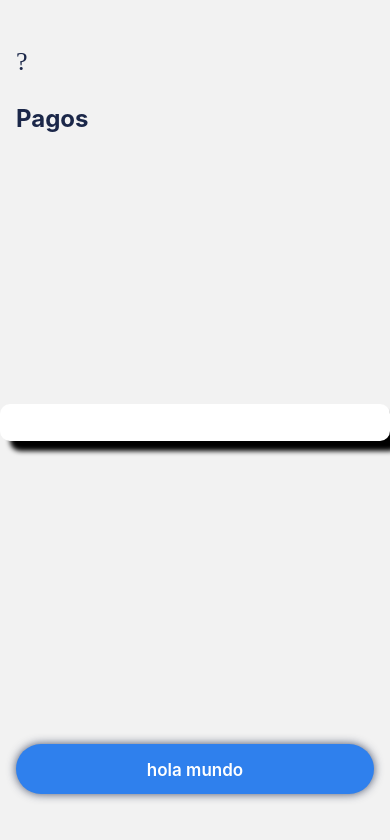
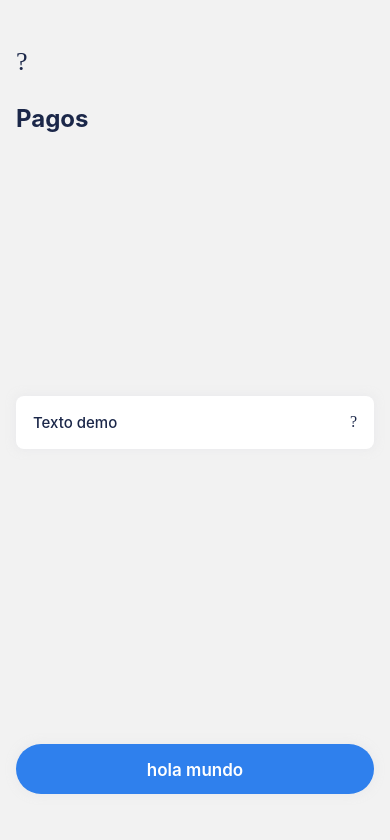
Before and after one commit to hackemateninja/Bank-react-native, a React Native app: screen / in a window 390 px wide. Shown: the top 840 px of the page. Built offline with nearby package versions, Linux system fonts and the light colour scheme.

Commit message:
card payments

```diff
--- /dev/null
+++ b/components/cards/CardItem.js
@@ -0,0 +1,23 @@
+import React from 'react';
+import Container from "../common_components/containers/Container";
+import {CardItemStyle} from "./CardStyles";
+import Row from "../common_components/containers/Row";
+import Text from "../common_components/text/Text";
+import Styles from "../../utils/styles";
+import IconButton from "../common_components/buttons/IconButton";
+
+const CardItem = ({title, route})=>{
+	return (
+		<Container>
+			<CardItemStyle style={Styles.shadow}>
+				<Row>
+					<Text title={title} color={Styles.colors.dark} type="medium"/>
+					<IconButton icon={Styles.icons.caretright} size={16}/>
+				</Row>
+			</CardItemStyle>
+		</Container>
+	);
+};
+
+
+export default CardItem;
--- /dev/null
+++ b/components/cards/CardStyles.js
@@ -0,0 +1,12 @@
+import styled from "styled-components/native";
+import Styles from "../../utils/styles";
+
+export const CardItemStyle = styled.View`
+	background: ${Styles.colors.white};
+	padding: 17px;
+	border-radius: ${Styles.radius.medium};
+	shadow-color: ${Styles.colors.light};
+	shadow-radius: 10px;
+	shadow-opacity: 0.5;
+	elevation: ${5};
+`;
--- a/components/common_components/buttons/Button.js
+++ b/components/common_components/buttons/Button.js
@@ -9,7 +9,7 @@ const Button = ({title, disabled})=>{
 	if (!disabled){
 		return (
 			<ButtonContainer>
-				<ButtonStyle elevation={5} >
+				<ButtonStyle>
 					<Center>
 						<Text
 							type="subtitle"
@@ -23,7 +23,7 @@ const Button = ({title, disabled})=>{
 	}else {
 		return (
 			<ButtonContainer>
-				<ButtonDisableStyle elevation={5}>
+				<ButtonDisableStyle>
 					<Center>
 						<Text
 							type="subtitle"
--- a/components/common_components/buttons/ButtonsStyle.js
+++ b/components/common_components/buttons/ButtonsStyle.js
@@ -14,9 +14,10 @@ export const ButtonStyle = styled.View`
 	border-radius: ${Styles.radius.XLBig};
 	background: ${Styles.colors.blue};
 	padding-vertical: 16px;
-	shadow-color: ${Styles.colors.dark};
+	shadow-color: ${Styles.colors.light};
 	shadow-radius: 10px;
-	shadow-opacity: 0.8;
+	shadow-opacity: 0.5;
+	elevation: ${5};
 `;
 export const ButtonDisableStyle = styled.View`
 	width: 100%;
@@ -24,9 +25,10 @@ export const ButtonDisableStyle = styled.View`
 	border-radius: ${Styles.radius.XLBig};
 	background: ${Styles.colors.lightBlue};
 	padding-vertical: 16px;
-	shadow-color: ${Styles.colors.dark};
+	shadow-color: ${Styles.colors.light};
 	shadow-radius: 10px;
-	shadow-opacity: 0.8;
+	shadow-opacity: 0.5;
+	elevation: ${5};
 `;
 export const IconButtonStyle = styled.TouchableOpacity`
 	padding: 0;
--- a/components/common_components/buttons/IconButton.js
+++ b/components/common_components/buttons/IconButton.js
@@ -3,13 +3,13 @@ import { AntDesign } from '@expo/vector-icons';
 import Styles from "../../../utils/styles";
 import {IconButtonStyle} from "./ButtonsStyle";
 
-const IconButton = ({onPress})=>{
+const IconButton = ({icon, size, onPress})=>{
 
 	return (
 		<IconButtonStyle>
 			<AntDesign
-				name={Styles.icons.arrowleft}
-				size={26}
+				name={icon}
+				size={size}
 				color={Styles.colors.dark}
 			/>
 		</IconButtonStyle>
--- a/components/common_components/containers/ContainerStyles.js
+++ b/components/common_components/containers/ContainerStyles.js
@@ -8,7 +8,7 @@ export const CenterStyle = styled.View`
 
 export const RowStyle = styled.View`
 	display: flex;
-	align-items:flex-start;
+	align-items:center;
 	justify-content: space-between;
 	flex-direction: row;
 `;
--- a/components/common_components/headers/Header.js
+++ b/components/common_components/headers/Header.js
@@ -9,7 +9,10 @@ const Header = ({title})=> {
 
 	return (
 		<HeaderStyle>
-			<IconButton />
+			<IconButton
+				size={26}
+				icon={Styles.icons.arrowleft}
+			/>
 			<Text
 				type="title"
 				color={Styles.colors.dark}
--- a/screens/payments/payment/PaymentScreen.js
+++ b/screens/payments/payment/PaymentScreen.js
@@ -3,14 +3,13 @@ import Layout from "../../../components/layout/Layout";
 import Header from "../../../components/common_components/headers/Header";
 import {View, Text, StyleSheet}from "react-native";
 import Button from "../../../components/common_components/buttons/Button";
+import CardItem from "../../../components/cards/CardItem";
 
 const PaymentScreen = ()=> {
 	return (
 		<Layout>
 			<Header title="Pagos"/>
-			<View elevation={20} style={styles.buttonContainer}>
-				<Text style={styles.textStyle}>Shadow Applied</Text>
-			</View>
+			<CardItem title="Texto demo"/>
 			<Button title={"hola mundo"} />
 		</Layout>
 	);
--- a/utils/styles.js
+++ b/utils/styles.js
@@ -1,3 +1,5 @@
+import React from 'react';
+
 const Color = {
 	bg: '#F2F2F2',
 	white: '#FFF',
```
